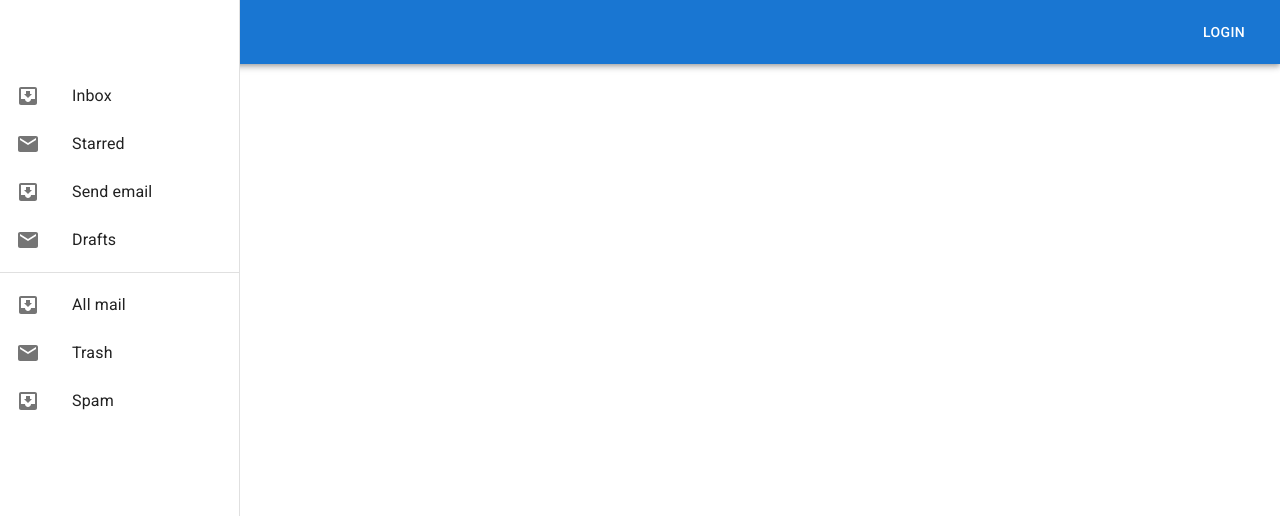
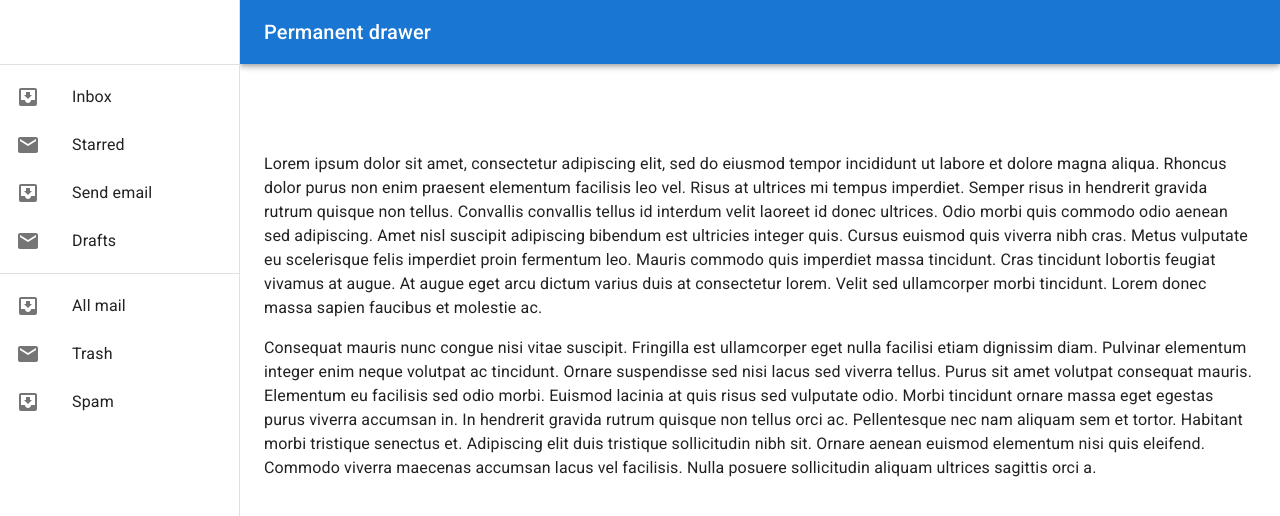
Before and after one commit to xavier-kong/productify, a React (Create React App) app: page / in a window 1280 px wide. Shown: the top 516 px of the page. Built offline with nearby package versions, Linux system fonts and the light colour scheme.

Commit message:
used permanent side menu

```diff
--- a/src/components/SideMenu.tsx
+++ b/src/components/SideMenu.tsx
@@ -1,15 +1,12 @@
 /* eslint-disable @typescript-eslint/indent */
-// drawer component
-// https://mui.com/components/drawers/
-
 import * as React from 'react';
 import Box from '@mui/material/Box';
 import Drawer from '@mui/material/Drawer';
-// import AppBar from '@mui/material/AppBar';
 import CssBaseline from '@mui/material/CssBaseline';
+import AppBar from '@mui/material/AppBar';
 import Toolbar from '@mui/material/Toolbar';
 import List from '@mui/material/List';
-// import Typography from '@mui/material/Typography';
+import Typography from '@mui/material/Typography';
 import Divider from '@mui/material/Divider';
 import ListItem from '@mui/material/ListItem';
 import ListItemIcon from '@mui/material/ListItemIcon';
@@ -22,18 +19,20 @@ const drawerWidth = 240;
 const SideMenu = () => (
     <Box sx={{ display: 'flex' }}>
         <CssBaseline />
-        {/* <AppBar
+        <AppBar
             position="fixed"
-            sx={{ zIndex: (theme) => theme.zIndex.drawer + 1 }}
+            sx={{
+                width: `calc(100% - ${drawerWidth}px)`,
+                ml: `${drawerWidth}px`,
+            }}
         >
             <Toolbar>
                 <Typography variant="h6" noWrap component="div">
-                    Clipped drawer
+                    Permanent drawer
                 </Typography>
             </Toolbar>
-        </AppBar> */}
+        </AppBar>
         <Drawer
-            variant="permanent"
             sx={{
                 width: drawerWidth,
                 flexShrink: 0,
@@ -42,19 +41,17 @@ const SideMenu = () => (
                     boxSizing: 'border-box',
                 },
             }}
+            variant="permanent"
+            anchor="left"
         >
             <Toolbar />
-            <Box sx={{ overflow: 'auto' }}>
+            <Divider />
             <List>
                 {['Inbox', 'Starred', 'Send email', 'Drafts'].map(
                     (text, index) => (
                         <ListItem button key={text}>
                             <ListItemIcon>
-                                    {index % 2 === 0 ? (
-                                        <InboxIcon />
-                                    ) : (
-                                        <MailIcon />
-                                    )}
+                                {index % 2 === 0 ? <InboxIcon /> : <MailIcon />}
                             </ListItemIcon>
                             <ListItemText primary={text} />
                         </ListItem>
@@ -73,10 +70,43 @@ const SideMenu = () => (
                     </ListItem>
                 ))}
             </List>
-            </Box>
         </Drawer>
-        <Box component="main" sx={{ flexGrow: 1, p: 3 }}>
+        <Box
+            component="main"
+            sx={{ flexGrow: 1, bgcolor: 'background.default', p: 3 }}
+        >
             <Toolbar />
+            <Typography paragraph>
+                Lorem ipsum dolor sit amet, consectetur adipiscing elit, sed do
+                eiusmod tempor incididunt ut labore et dolore magna aliqua.
+                Rhoncus dolor purus non enim praesent elementum facilisis leo
+                vel. Risus at ultrices mi tempus imperdiet. Semper risus in
+                hendrerit gravida rutrum quisque non tellus. Convallis convallis
+                tellus id interdum velit laoreet id donec ultrices. Odio morbi
+                quis commodo odio aenean sed adipiscing. Amet nisl suscipit
+                adipiscing bibendum est ultricies integer quis. Cursus euismod
+                quis viverra nibh cras. Metus vulputate eu scelerisque felis
+                imperdiet proin fermentum leo. Mauris commodo quis imperdiet
+                massa tincidunt. Cras tincidunt lobortis feugiat vivamus at
+                augue. At augue eget arcu dictum varius duis at consectetur
+                lorem. Velit sed ullamcorper morbi tincidunt. Lorem donec massa
+                sapien faucibus et molestie ac.
+            </Typography>
+            <Typography paragraph>
+                Consequat mauris nunc congue nisi vitae suscipit. Fringilla est
+                ullamcorper eget nulla facilisi etiam dignissim diam. Pulvinar
+                elementum integer enim neque volutpat ac tincidunt. Ornare
+                suspendisse sed nisi lacus sed viverra tellus. Purus sit amet
+                volutpat consequat mauris. Elementum eu facilisis sed odio
+                morbi. Euismod lacinia at quis risus sed vulputate odio. Morbi
+                tincidunt ornare massa eget egestas purus viverra accumsan in.
+                In hendrerit gravida rutrum quisque non tellus orci ac.
+                Pellentesque nec nam aliquam sem et tortor. Habitant morbi
+                tristique senectus et. Adipiscing elit duis tristique
+                sollicitudin nibh sit. Ornare aenean euismod elementum nisi quis
+                eleifend. Commodo viverra maecenas accumsan lacus vel facilisis.
+                Nulla posuere sollicitudin aliquam ultrices sagittis orci a.
+            </Typography>
         </Box>
     </Box>
 );
```
Lines whose indentation alone changed are shown as unchanged.
